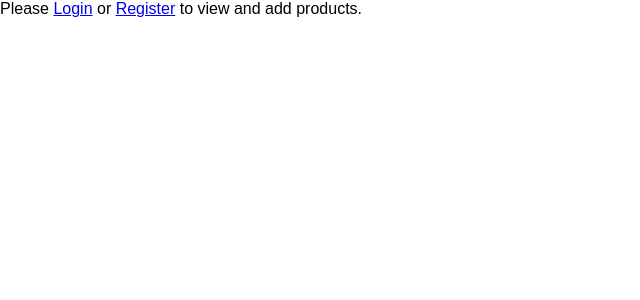
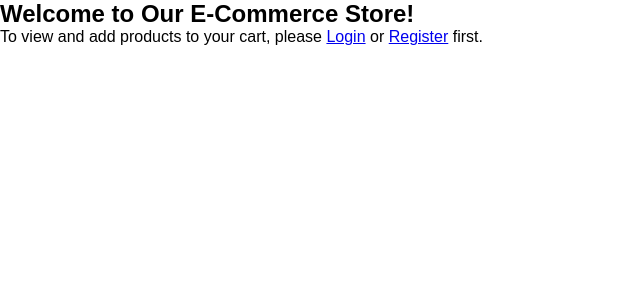
Before and after one commit to Kadunapikin/ecommerce-app, a React (Create React App) app in the folder client/: page / in a window 1280 px wide. Shown: the top 300 px of the page, without its empty margins (0-640 px from the left). Built offline with nearby package versions, Linux system fonts and the light colour scheme.

Commit message:
import logoutButton to ProductItem.jsx

```diff
--- a/client/src/App.js
+++ b/client/src/App.js
@@ -21,18 +21,32 @@ function App() {
         <Route
           path="/"
           element={
+            <div>
+              <h2>Welcome to Our E-Commerce Store!</h2>
+              <p>
+                To view and add products to your cart, please{' '}
+                {isAuthenticated ? (
+                  <Link to="/product">proceed to products</Link>
+                ) : (
+                  <>
+                    <Link to="/login">Login</Link> or{' '}
+                    <Link to="/register">Register</Link> first.
+                  </>
+                )}
+              </p>
+            </div>
+          }
+        />
+        <Route
+          path="/product"
+          element={
             isAuthenticated ? (
               <>
                 <Cart />
                 <ProductItem />
               </>
             ) : (
-              <div>
-                <p>
-                  Please <Link to="/login">Login</Link> or{' '}
-                  <Link to="/register">Register</Link> to view and add products.
-                </p>
-              </div>
+              <Login />
             )
           }
         />
--- a/client/src/components/cart/Cart.jsx
+++ b/client/src/components/cart/Cart.jsx
@@ -4,6 +4,7 @@ import { useCartContext } from '../../context/cartContext';
 import {AiOutlineClose, AiOutlineShoppingCart} from 'react-icons/ai';
 import { loadStripe } from '@stripe/stripe-js';
 import axios from 'axios';
+import LogoutButton from '../logoutButton/LogoutButton';
 
 const Cart = () => {
   const {products, isOpen, toggleCart, removeProduct} = useCartContext();
@@ -72,6 +73,7 @@ const Cart = () => {
   return (
     <div className={classes.container}>
       <div className={classes.wrapper}>
+        <div className={classes.logoutbtn}>{<LogoutButton />}</div>
         <div className={classes.cartIcon}>
           <AiOutlineShoppingCart size={25} onClick={toggleCart} />
           <span className={classes.cartNumber}>
@@ -104,7 +106,6 @@ const Cart = () => {
           )}
         </div>
       </div>
-      Cart
     </div>
   )
 }
--- a/client/src/components/login/Login.jsx
+++ b/client/src/components/login/Login.jsx
@@ -18,13 +18,14 @@ const Login = () => {
       const token = response.data.token;
       localStorage.setItem('token', token);
       toast.success('Login successful');
-      navigate('/');
+      navigate('/product');
     } catch (error) {
       // Handle login error and display a toast message
       console.error('Login error:', error);
       toast.error('Login failed. Please check your email and password.');
     }
   };
+
   return (
     <div>
       <h2>Login</h2>
--- a/client/src/components/register/Register.jsx
+++ b/client/src/components/register/Register.jsx
@@ -47,7 +47,7 @@ const Register = () => {
       toast.success('Registration successful');
 
       // Redirect to the success page or any desired page after successful registration
-      navigate('/');
+      navigate('/product');
     } catch (error) {
       // Handle registration error (e.g., show an error message to the user)
       console.error(error);
```
